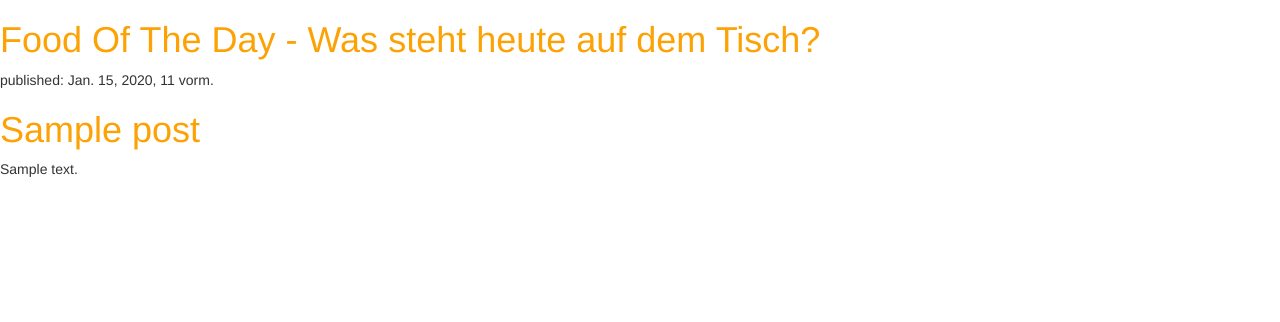
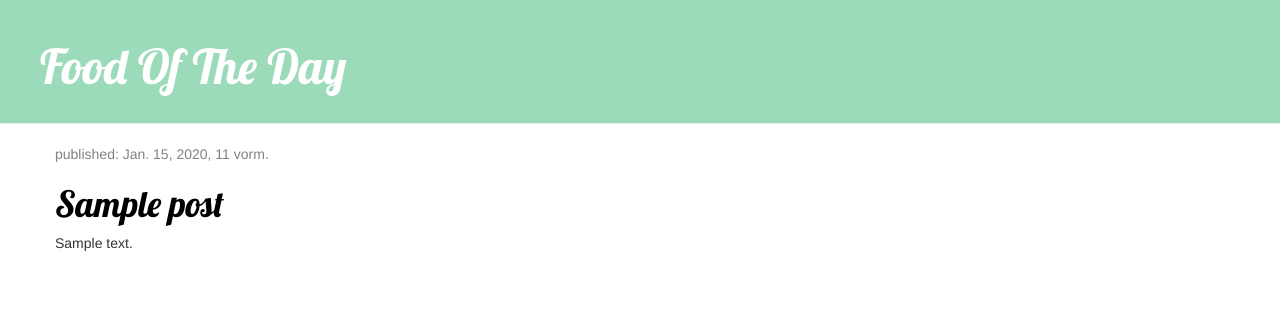
Before and after one commit to andreablank/my-first-blog, a Django app: template blog/templates/blog/post_list.html in a window 1280 px wide. Shown: the top 322 px of the page. Run offline with Django 3.2, Linux system fonts and the light colour scheme; the template is opened without the code that fills it: values that come from a table or form of the project are taken from there, others are empty; tables that the repository leaves empty hold one stand-in row (values such as "Sample post"); some libraries are stand-ins or nearby versions.

Commit message:
neues Design

```diff
--- a/blog/static/css/blog.css
+++ b/blog/static/css/blog.css
@@ -1,3 +1,46 @@
-h1 a {
-    color: #FCA205;
+.page-header {
+    background-color: #9CDBB9;
+    margin-top: 0;
+    padding: 20px 20px 20px 40px;
 }
+
+.page-header h1, .page-header h1 a, .page-header h1 a:visited, .page-header h1 a:active {
+    color: #ffffff;
+    font-size: 36pt;
+    text-decoration: none;
+}
+
+.content {
+    margin-left: 40px;
+}
+
+h1, h2, h3, h4 {
+    font-family: 'Lobster', cursive;
+}
+
+.date {
+    color: #828282;
+}
+
+.save {
+    float: right;
+}
+
+.post-form textarea, .post-form input {
+    width: 100%;
+}
+
+.top-menu, .top-menu:hover, .top-menu:visited {
+    color: #ffffff;
+    float: right;
+    font-size: 26pt;
+    margin-right: 20px;
+}
+
+.post {
+    margin-bottom: 70px;
+}
+
+.post h1 a, .post h1 a:visited {
+    color: #000000;
+}
--- a/blog/templates/blog/post_list.html
+++ b/blog/templates/blog/post_list.html
@@ -5,18 +5,26 @@
         <link rel="stylesheet" href="//maxcdn.bootstrapcdn.com/bootstrap/3.2.0/css/bootstrap.min.css">
         <link rel="stylesheet" href="//maxcdn.bootstrapcdn.com/bootstrap/3.2.0/css/bootstrap-theme.min.css">
         <link rel="stylesheet" href="{% static 'css/blog.css' %}">
+        <link href="//fonts.googleapis.com/css?family=Lobster&subset=latin,latin-ext" rel="stylesheet" type="text/css">
     </head>
+    <div class="page-header">
+    <h1><a href="/">Food Of The Day</a></h1>
+    </div>
     <body>
-        <div>
-            <h1><a href="/">Food Of The Day - Was steht heute auf dem Tisch?</a></h1>
-        </div>
-
-        {% for post in posts %}
-            <div>
-                <p>published: {{ post.published_date }}</p>
-                <h1><a href="">{{ post.title }}</a></h1>
-                <p>{{ post.text|linebreaksbr }}</p>
-            </div>
-        {% endfor %}
+      <div class="content container">
+      <div class="row">
+      <div class="col-md-8">
+              {% for post in posts %}
+                  <div class="post">
+                      <div class="date">
+                          <p>published: {{ post.published_date }}</p>
+                      </div>
+                      <h1><a href="">{{ post.title }}</a></h1>
+                      <p>{{ post.text|linebreaksbr }}</p>
+                  </div>
+              {% endfor %}
+          </div>
+      </div>
+  </div>
     </body>
 </html>
```
